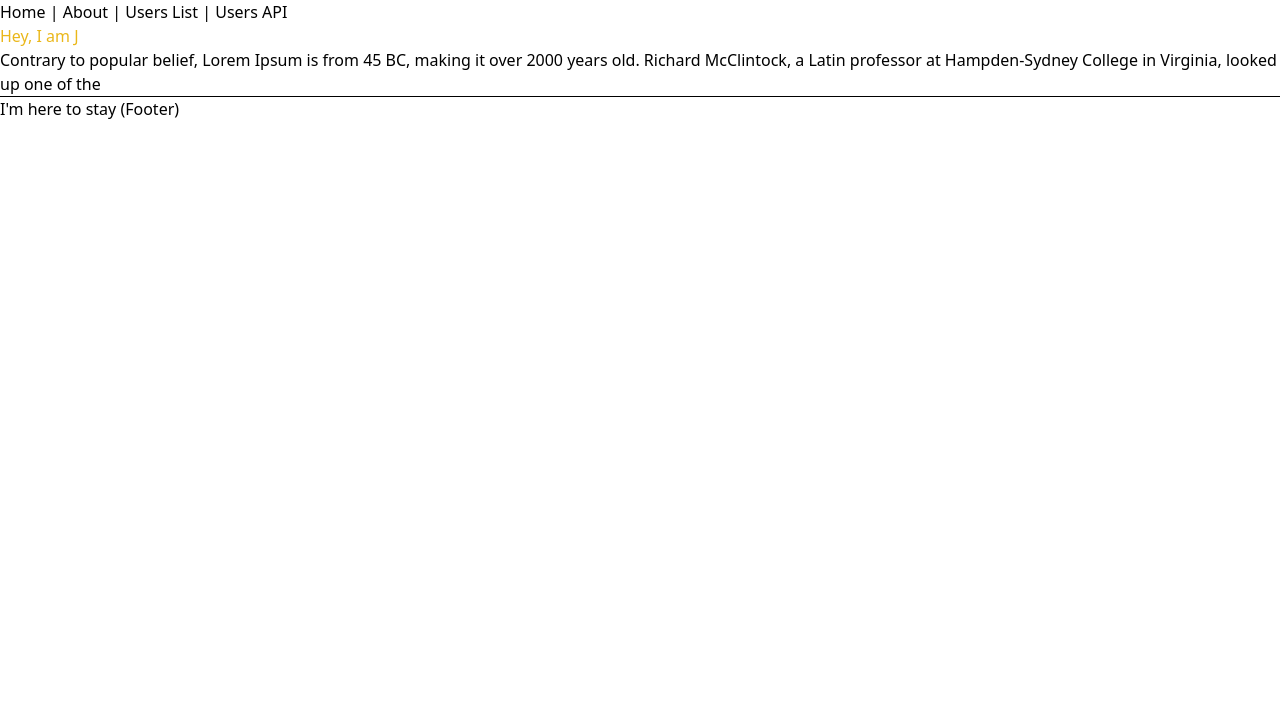
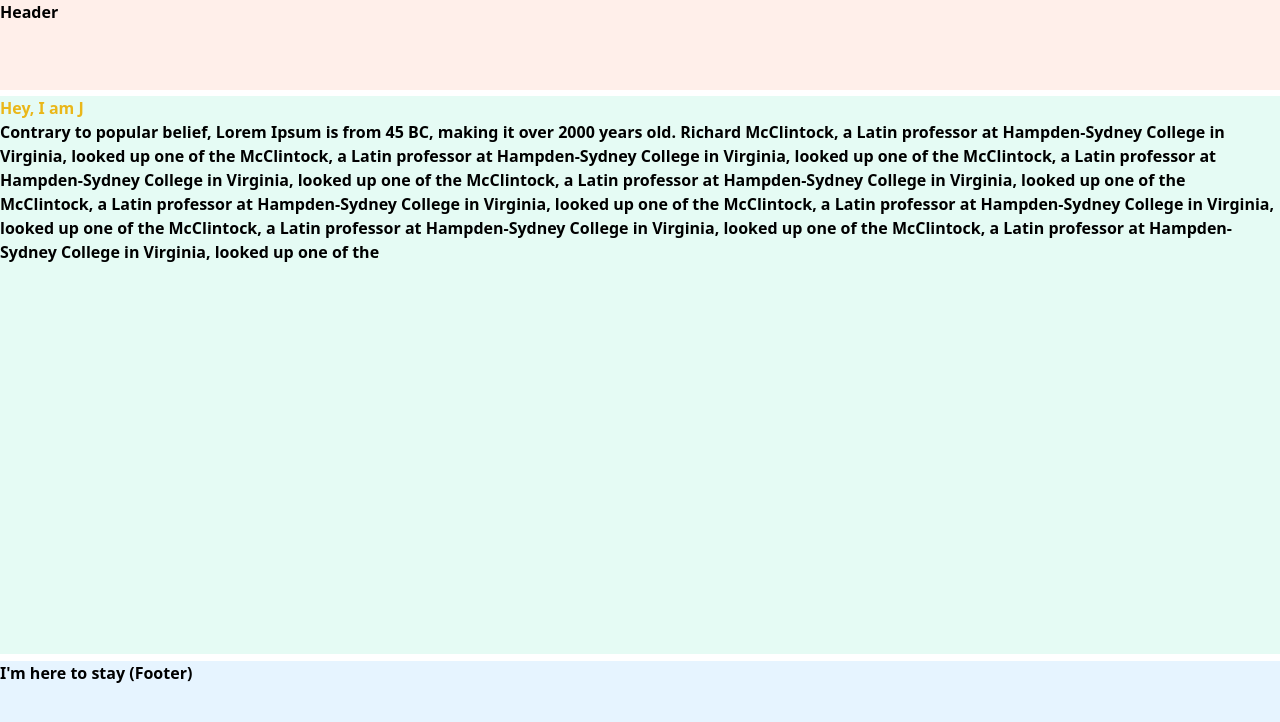
Before and after one commit to jeyhunjeyhunzade/mrjeyhun_io, a Next.js app: page / in a window 1280 px wide. Shown: the top 722 px of the page. Built offline with nearby package versions, Linux system fonts and the light colour scheme.

Commit message:
initialized layout for the project

```diff
--- a/components/Layout.tsx
+++ b/components/Layout.tsx
@@ -1,11 +1,12 @@
-import React, { ReactNode } from 'react'
-import Link from 'next/link'
-import Head from 'next/head'
+import React, { ReactNode } from 'react';
+import Link from 'next/link';
+import Head from 'next/head';
+import { Grid, GridItem } from '@chakra-ui/react';
 
 type Props = {
-  children?: ReactNode
-  title?: string
-}
+    children?: ReactNode;
+    title?: string;
+};
 
 const Layout = ({ children, title = 'This is the default title' }: Props) => (
     <div>
@@ -14,19 +15,28 @@ const Layout = ({ children, title = 'This is the default title' }: Props) => (
             <meta charSet="utf-8" />
             <meta name="viewport" content="initial-scale=1.0, width=device-width" />
         </Head>
-    <header>
-      <nav>
-        <Link href="/">Home</Link> | <Link href="/about">About</Link> |{' '}
-        <Link href="/users">Users List</Link> |{' '}
-        <a href="/api/users">Users API</a>
-      </nav>
-    </header>
+        <Grid
+            templateAreas={`"header"
+                  "main"
+                  "footer"`}
+            gridTemplateRows={'5.6rem auto 8.7rem'}
+            // gridTemplateColumns={'150px 1fr'}
+            h="100vh"
+            gap="1"
+            color="blackAlpha.700"
+            fontWeight="bold"
+        >
+            <GridItem bg="orange.300" area={'header'}>
+                Header
+            </GridItem>
+            <GridItem bg="green.300" area={'main'}>
                 {children}
-    <footer>
-      <hr />
+            </GridItem>
+            <GridItem sx={{ bottom: '0' }} bg="blue.300" area={'footer'}>
                 <span>I'm here to stay (Footer)</span>
-    </footer>
+            </GridItem>
+        </Grid>
     </div>
-)
+);
 
-export default Layout
+export default Layout;
--- a/ds/theme/foundations/space.ts
+++ b/ds/theme/foundations/space.ts
@@ -15,6 +15,7 @@ const space = {
     14: '5.6rem',
     16: '6.4rem',
     20: '8rem',
+    28: '11.25rem'
 };
 
 export type Space = typeof space;
--- a/pages/index.tsx
+++ b/pages/index.tsx
@@ -10,7 +10,14 @@ const IndexPage = () => (
         <p>
             <Link href="/about">
                 Contrary to popular belief, Lorem Ipsum is from 45 BC, making it over 2000 years old. Richard
-                McClintock, a Latin professor at Hampden-Sydney College in Virginia, looked up one of the{' '}
+                McClintock, a Latin professor at Hampden-Sydney College in Virginia, looked up one of the McClintock, a
+                Latin professor at Hampden-Sydney College in Virginia, looked up one of the McClintock, a Latin
+                professor at Hampden-Sydney College in Virginia, looked up one of the McClintock, a Latin professor at
+                Hampden-Sydney College in Virginia, looked up one of the McClintock, a Latin professor at Hampden-Sydney
+                College in Virginia, looked up one of the McClintock, a Latin professor at Hampden-Sydney College in
+                Virginia, looked up one of the McClintock, a Latin professor at Hampden-Sydney College in Virginia,
+                looked up one of the McClintock, a Latin professor at Hampden-Sydney College in Virginia, looked up one
+                of the{' '}
             </Link>
         </p>
     </Layout>
```
Lines whose indentation alone changed are shown as unchanged.
